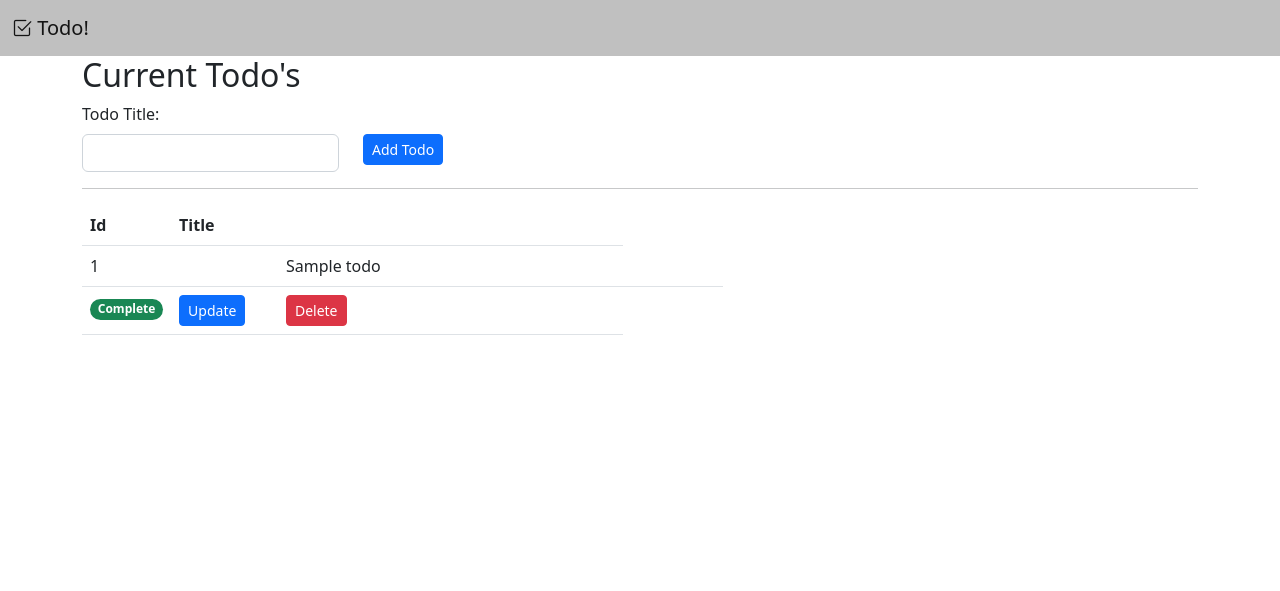
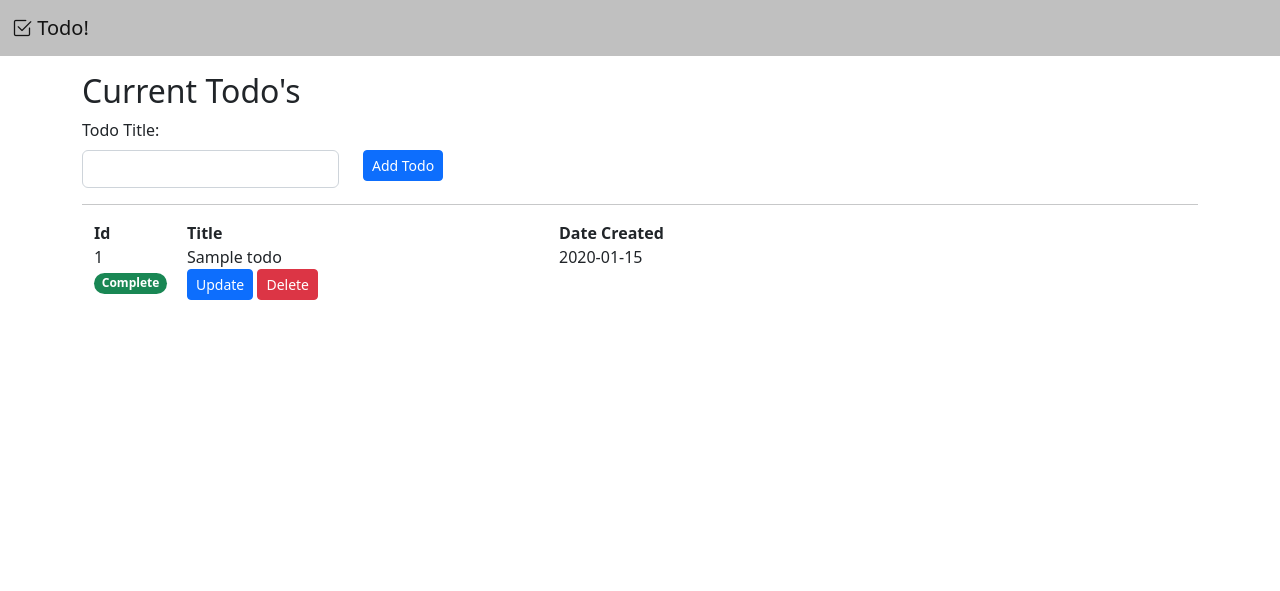
Before and after one commit to cantis/QuickTodo, a Flask app: page / in a window 1280 px wide. Shown: the top 591 px of the page. Run offline with Flask 2, Linux system fonts and the light colour scheme; tables that the repository leaves empty hold one stand-in row (values such as "Sample post"); some libraries are stand-ins or nearby versions.

Commit message:
Got the layout working!

```diff
--- a/web/templates/home.html
+++ b/web/templates/home.html
@@ -1,13 +1,13 @@
 {% extends "layout/base.html" %}
 
 {% block content %}
-    <div class="container">
+    <div class="container mt-3">
         <div class="row">
             <div class="col">
                 <h2>Current Todo's</h2>
             </div>
         </div>
-        <!-- Add Todo Form -->
+        <!-- Add Todo Item -->
         <form action="/add" method="post">
             <div class="row">
                 <div class="col-auto">
@@ -25,42 +25,46 @@
             </div>
         </form>
         <hr>
-        <!-- List of Todo's -->
+        <!-- Todo Item List -->
+        <div class="container text-start">
             <div class="row">
-            <div class="col-7">
-                <table class="table w-auto">
-                    <thead>
-                        <th class="col-1" scope="col">Id</th>
-                        <th class="col-2" scope="col">Title</th>
-                        <th class="col-auto" scope="col"></th>
-                    </thead>
-                    <tbody>
-                        {% for todo in todo_list%}
-                            <tr>
-                                <td class="text-start">{{ todo.id }}<td>
-                                <td class="text-start">{{ todo.title }}<td>
-                                <td></td>
-                            </tr>
-                            <tr>
-                                <td>
+                <div class="col-1 fw-bold">
+                    Id
+                </div>
+                <div class="col-4 fw-bold">
+                    Title
+                </div>
+                <div class="col-3 fw-bold">
+                    Date Created
+                </div>
+            </div>
+            {% for todo in todo_list %}
+                <div class="row">
+                    <div class="col-1">
+                        {{ todo.id }}
+                    </div>
+                    <div class="col-4">
+                        {{ todo.title }}
+                    </div>
+                    <div class="col-3">
+                        {{ todo.date_created.strftime('%Y-%m-%d') }}
+                    </div>
+                </div>
+                <div class="row">
+                    <div class="col-1">
                         {% if todo.is_complete == False%}
-                                        <span class="badge rounded-pill text-bg-secondary">Not Complete</span>
+                            <span class="badge rounded-pill text-bg-secondary">Incomplete</span>
                         {% else %}
                             <span class="badge rounded-pill text-bg-success">Complete</span>
                         {% endif%}
-                                </td>
-                                <td>
+                    </div>
+                    <div class="col-4">
                         <a href="/update/{{ todo.id }}" class="btn btn-primary btn-sm">Update</a>
-                                </td>
-                                <td>
                         <a href="/delete/{{ todo.id }}" class="btn btn-danger btn-sm">Delete</a>
-                                </td>
-                            </tr>
-                        {% endfor %}
-                    </tbody>
-                </table>
                     </div>
                 </div>
+                <div class="row">&nbsp;</div>
+            {% endfor %}
         </div>
 </div>
 {% endblock content %}
```
Lines whose indentation alone changed are shown as unchanged.
